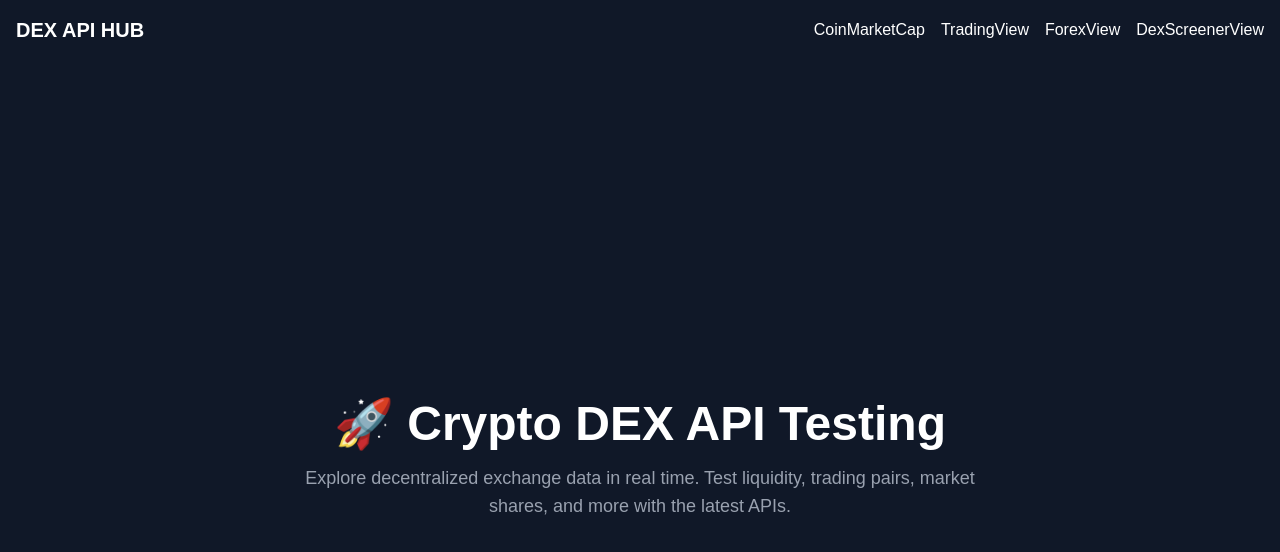
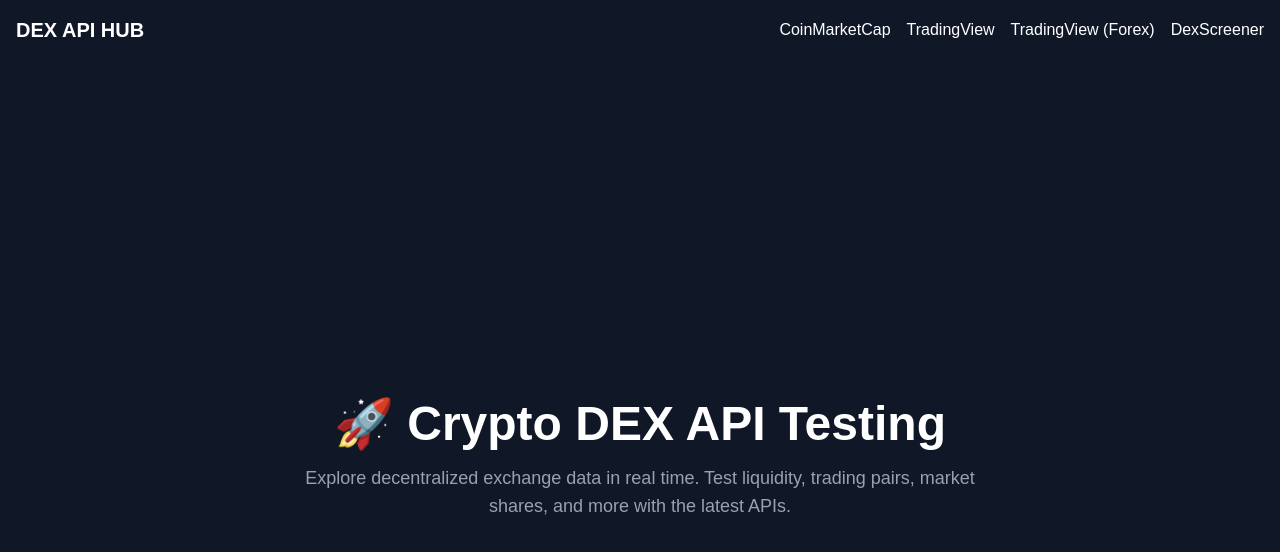
Before and after one commit to huzaifa813/CMC, a Next.js app: page / in a window 1280 px wide. Shown: the top 552 px of the page. Built offline with nearby package versions, Linux system fonts and the light colour scheme.

Commit message:
Next fixes

```diff
--- a/app/dex-screener/page.tsx
+++ b/app/dex-screener/page.tsx
@@ -1,6 +1,5 @@
 "use client";
 
-import Image from "next/image";
 import { useEffect, useState } from "react";
 
 interface TokenLink {
@@ -118,7 +117,7 @@ function TokenCard({
 }) {
   return (
     <div className="bg-gray-800 p-6 rounded-2xl shadow-md hover:shadow-lg transition-all duration-300">
-      <Image
+      <img
         src={token.header || "/placeholder.png"}
         alt={token.description}
         className="w-full h-36 object-cover rounded-lg mb-4"
@@ -126,7 +125,7 @@ function TokenCard({
         height={36}
       />
       <div className="flex items-center space-x-4">
-        <Image
+        <img
           src={token.icon || "/placeholder-icon.png"}
           alt="Token Icon"
           className="w-14 h-14 rounded-full border-2 border-gray-600"
--- a/components/navbar.tsx
+++ b/components/navbar.tsx
@@ -15,11 +15,14 @@ export default function Navbar() {
           <Link href="/trading-view" className="hover:text-gray-400 transition">
             TradingView
           </Link>
-          <Link href="/trading-forex" className="hover:text-gray-400 transition">
-            ForexView
+          <Link
+            href="/trading-forex"
+            className="hover:text-gray-400 transition"
+          >
+            TradingView (Forex)
           </Link>
           <Link href="/dex-screener" className="hover:text-gray-400 transition">
-          DexScreenerView
+            DexScreener
           </Link>
         </div>
       </div>
```
